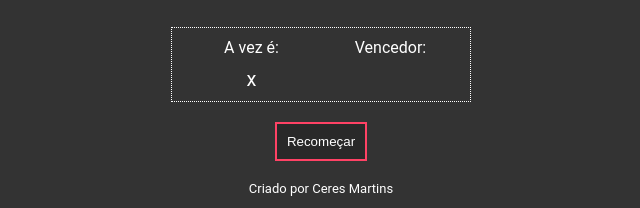
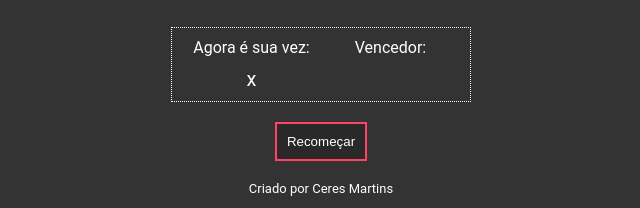
Before and after one commit to ceumartins/jogo-da-velha, a plain HTML site: page index.html in a window 1280 px wide. Shown: the part 508-716 px from the top of the page, 319-959 px from the left. Drawn offline with Linux system fonts and the light colour scheme.

Commit message:
Update index.html

```diff
--- a/index.html
+++ b/index.html
@@ -29,7 +29,7 @@
 
     <div class="info">
         <div class="infoitem">
-            <div class="infotitulo">A vez é:</div>
+            <div class="infotitulo">Agora é sua vez:</div>
             <div class="infocorpo vez">--</div>
         </div>
         <div class="infoitem">
```
